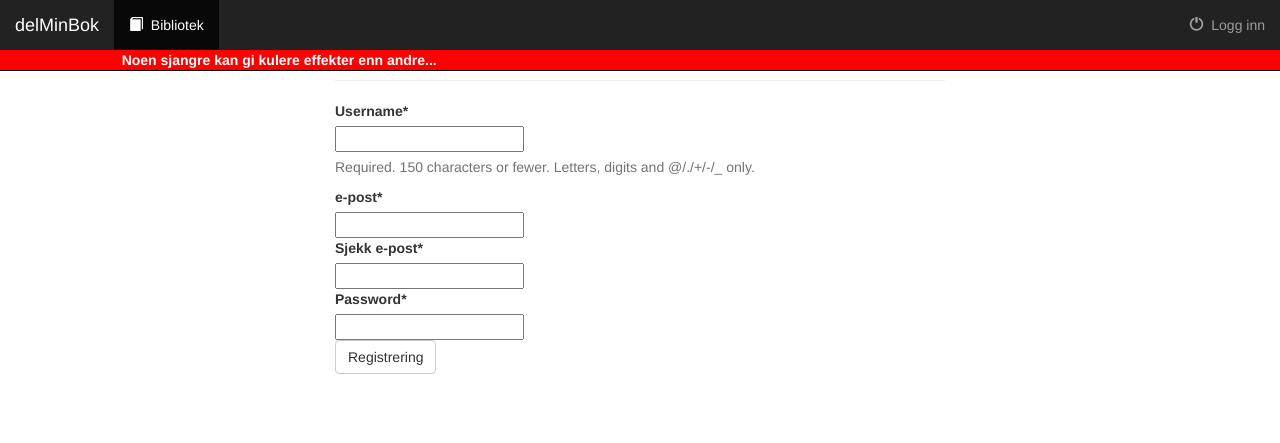
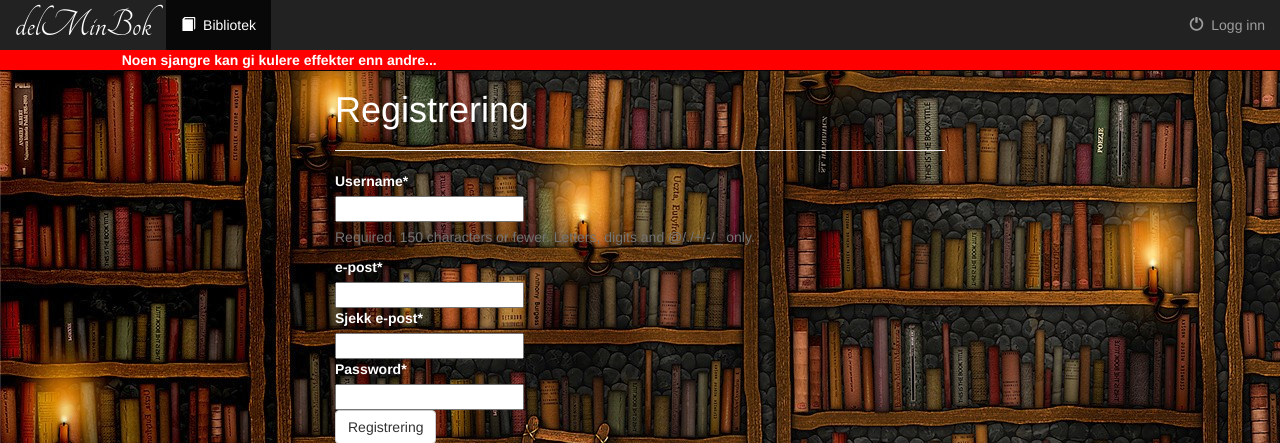
Before and after one commit to Wingflyer1/delminbok.no, a Django app: page /accounts/register/ in a window 1280 px wide. Shown: the top 443 px of the page. Run offline with Django 3.2, Linux system fonts and the light colour scheme; parts of the project's set-up code (start-up, migrations or seed data) failed here and were passed over; some libraries are stand-ins or nearby versions.

Commit message:
Background on forms improved and forms_style.css added

```diff
--- a/accounts/templates/form.html
+++ b/accounts/templates/form.html
@@ -1,5 +1,16 @@
 {% extends 'base.html' %}
+{% load staticfiles %}
 {% load crispy_forms_tags %}
+
+{% block style %}
+<link rel="stylesheet" type="text/css" href="{% static 'stories/css/forms_style.css' %}" />
+
+<!-- <script>
+    function standby() {
+    document.getElementById('foo').src = 'https://www.google.com/images/srpr/logo11w.png'
+}
+</script> -->
+{% endblock style %}
 
 {% block body %}
 
--- a/accounts/templates/form2.html
+++ b/accounts/templates/form2.html
@@ -1,5 +1,6 @@
 {% extends 'base.html' %}
 {% load crispy_forms_tags %}
+
 
 {% block body %}
 
--- /dev/null
+++ b/stories/static/stories/css/forms_style.css
@@ -0,0 +1,22 @@
+body{
+    background: grey url("../images/background.jpg");
+    padding-top: 70px;
+	margin-bottom:30px;
+	color:white;
+}
+
+.navbar{
+    border-radius:0;
+}
+
+.navbar-brand{
+    font-family: 'Tangerine', cursive;
+    font-size:40px;
+}
+
+.panel-heading{
+    font-family: 'Tangerine', cursive;
+    font-size:70px;
+    text-align:center;
+    font-weight: bold;
+}
```
